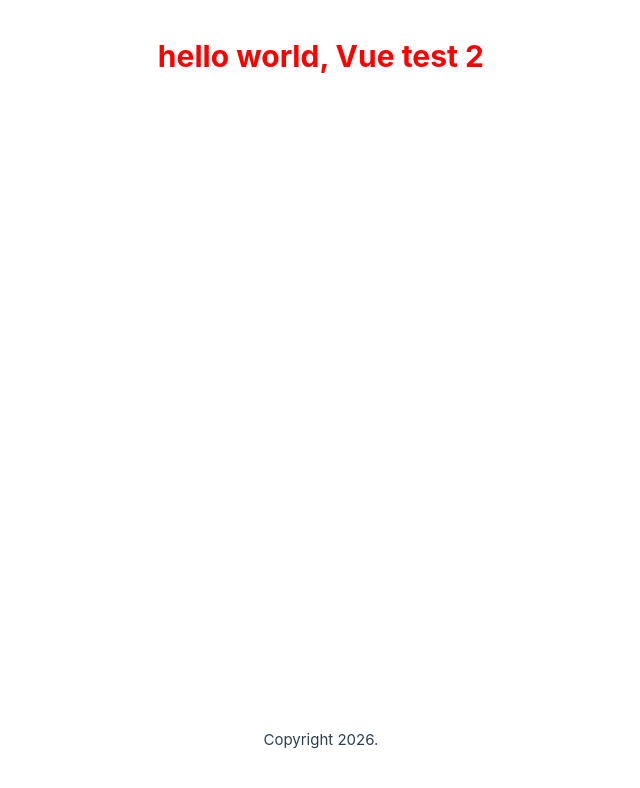
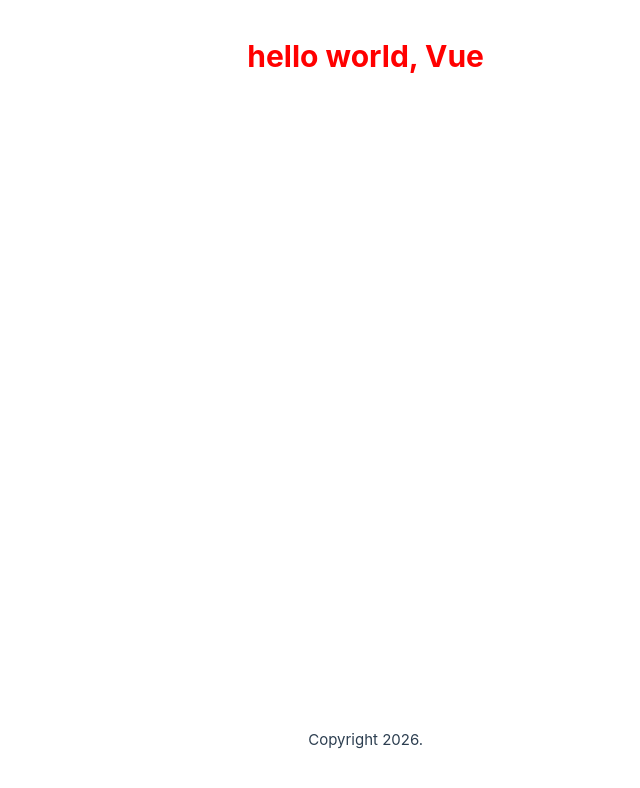
Before and after one commit to GKersten/VuePlayground, a Vue app in the folder vue-project/: page / in a window 1280 px wide. Shown: the top 788 px of the page, without its empty margins (156-796 px from the left). Built offline with nearby package versions, Linux system fonts and the light colour scheme; the HTML template or start-up script is replaced by a standard one.

Commit message:
Update vue-project/src/App.vue

```diff
--- a/vue-project/src/App.vue
+++ b/vue-project/src/App.vue
@@ -1,5 +1,5 @@
 <script setup lang="ts">
-const message = "Vue test 2";
+const message = "Vue";
 const year = new Date().getFullYear();
 </script>
 
```
